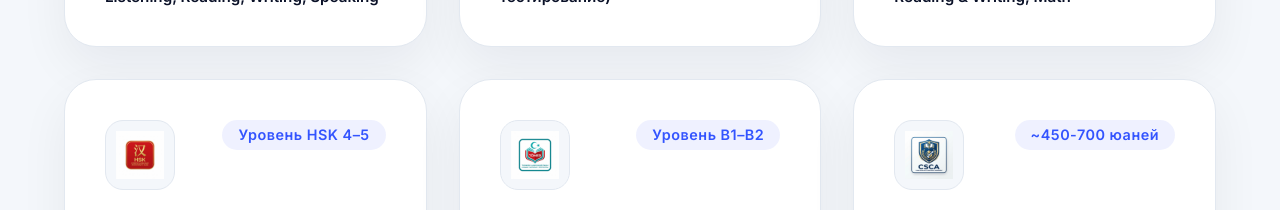
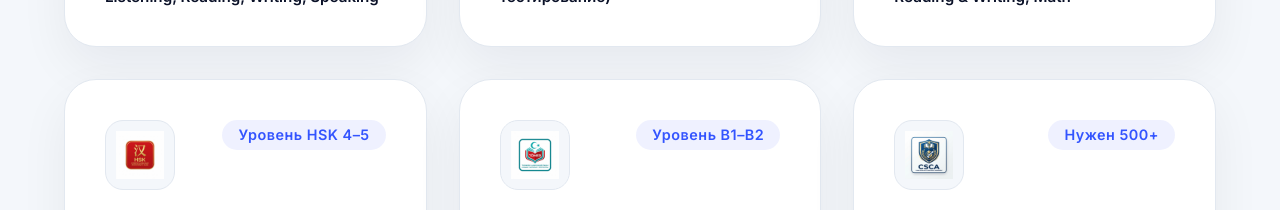
Before and after one commit to Archezxxx/consulteam, a React (Vite) app: page / in a window 1280 px wide. Shown: the part 4120-4330 px from the top of the page. Built offline with nearby package versions, Linux system fonts and the light colour scheme.

Commit message:
fix: replace CSCA price with target score requirement

```diff
--- a/src/locales.js
+++ b/src/locales.js
@@ -214,7 +214,7 @@ export const locales = {
         { title: 'SAT', desc: 'Академический тест для поступления в топ-университеты США и Азии.', score: 'Нужен 1350+', img: '/sat.png', format: 'Reading & Writing, Math' },
         { title: 'HSK', desc: 'Экзамен на знание китайского языка для вузов Китая и Тайваня.', score: 'Уровень HSK 4–5', img: '/hsk.png', format: 'Listening, Reading, Writing' },
         { title: 'TÖMER', desc: 'Экзамен по турецкому языку для обучения в университетах Турции.', score: 'Уровень B1–B2', img: '/tomer.png', format: 'Reading, Writing, Speaking, Listening' },
-        { title: 'CSCA', desc: 'Вступительный экзамен на бакалавриат и гранты Правительства Китая.', score: '~450-700 юаней', img: '/csca.png', format: 'Математика, Физика, Химия, Китайский' }
+        { title: 'CSCA', desc: 'Вступительный экзамен на бакалавриат и гранты Правительства Китая.', score: 'Нужен 500+', img: '/csca.png', format: 'Математика, Физика, Химия, Китайский' }
       ]
     },
     cases: {
@@ -301,7 +301,7 @@ export const locales = {
         { title: 'SAT', desc: 'АКШ жана Азия университеттери үчүн академиялык тест.', score: '1350+ талап', img: '/sat.png', format: 'Reading & Writing, Math' },
         { title: 'HSK', desc: 'Кытай тилин билүү деңгээлин аныктаган сынак.', score: 'HSK 4+ талап', img: '/hsk.png', format: 'Listening, Reading, Writing' },
         { title: 'TÖMER', desc: 'Түрк тилин билүү боюнча расмий сертификат.', score: 'B2+ талап', img: '/tomer.png', format: 'Reading, Writing, Speaking, Listening' },
-        { title: 'CSCA', desc: 'Кытайдын бакалавриатына жана өкмөттүк гранттарына кирүү сынагы.', score: '~450-700 юань', img: '/csca.png', format: 'Математика, Физика, Химия, Кытай тили' }
+        { title: 'CSCA', desc: 'Кытайдын бакалавриатына жана өкмөттүк гранттарына кирүү сынагы.', score: '500+ талап', img: '/csca.png', format: 'Математика, Физика, Химия, Кытай тили' }
       ]
     },
     cases: {
@@ -388,7 +388,7 @@ export const locales = {
         { title: 'SAT', desc: 'Standardized academic assessment for US & Asian universities.', score: 'Requires 1350+', img: '/sat.png', format: 'Reading & Writing, Math' },
         { title: 'HSK', desc: 'Chinese language proficiency test for China & Taiwan.', score: 'Requires HSK 4+', img: '/hsk.png', format: 'Listening, Reading, Writing' },
         { title: 'TÖMER', desc: 'Official Turkish language certificate for study in Turkey.', score: 'Requires B1–B2', img: '/tomer.png', format: 'Reading, Writing, Speaking, Listening' },
-        { title: 'CSCA', desc: 'China Scholastic Competency Assessment for undergraduate admissions & scholarships.', score: '~450-700 RMB', img: '/csca.png', format: 'Math, Physics, Chemistry, Chinese' }
+        { title: 'CSCA', desc: 'China Scholastic Competency Assessment for undergraduate admissions & scholarships.', score: 'Requires 500+', img: '/csca.png', format: 'Math, Physics, Chemistry, Chinese' }
       ]
     },
     cases: {
```
Also changed, not shown: 3 other files (tests, documents, lock files or other folders).
